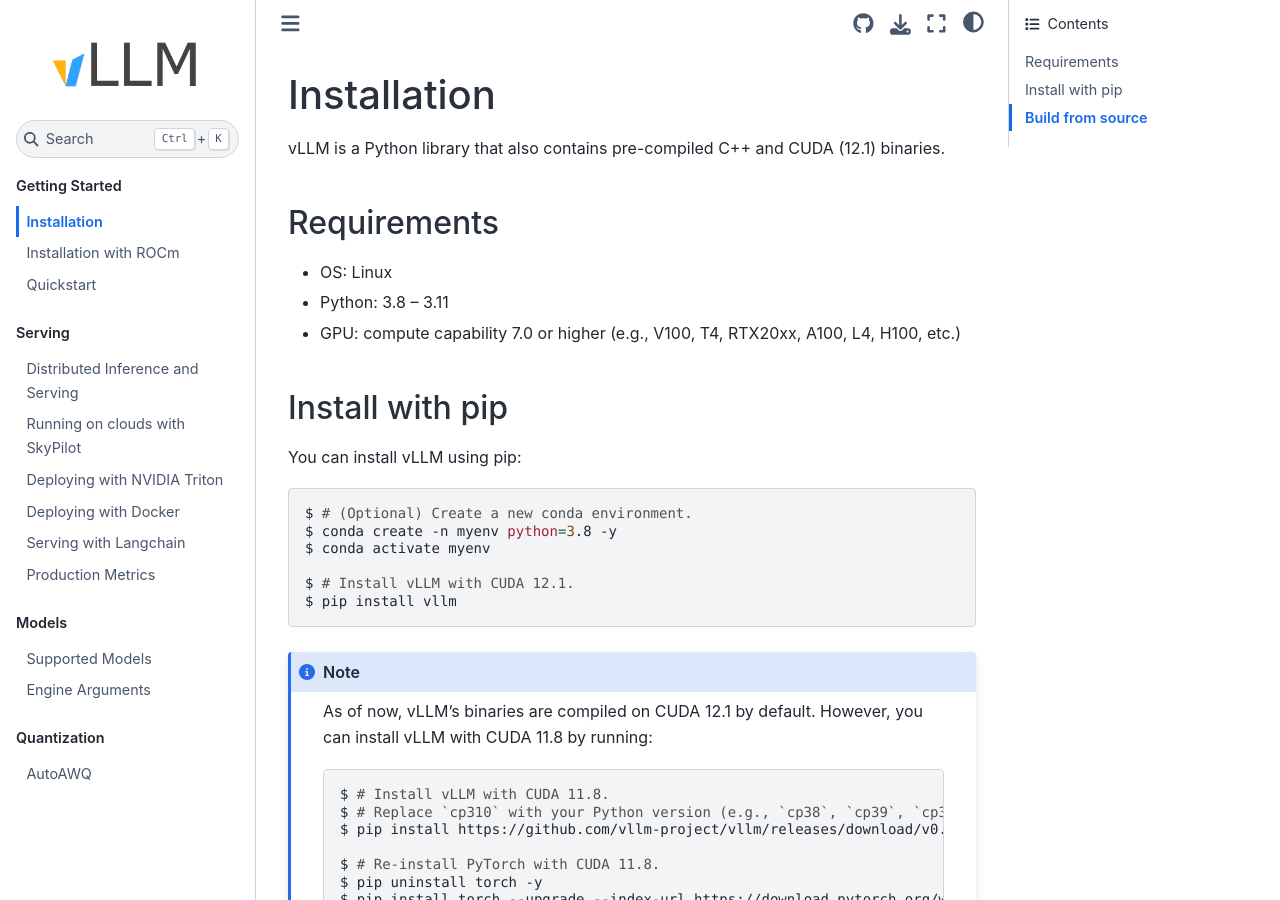
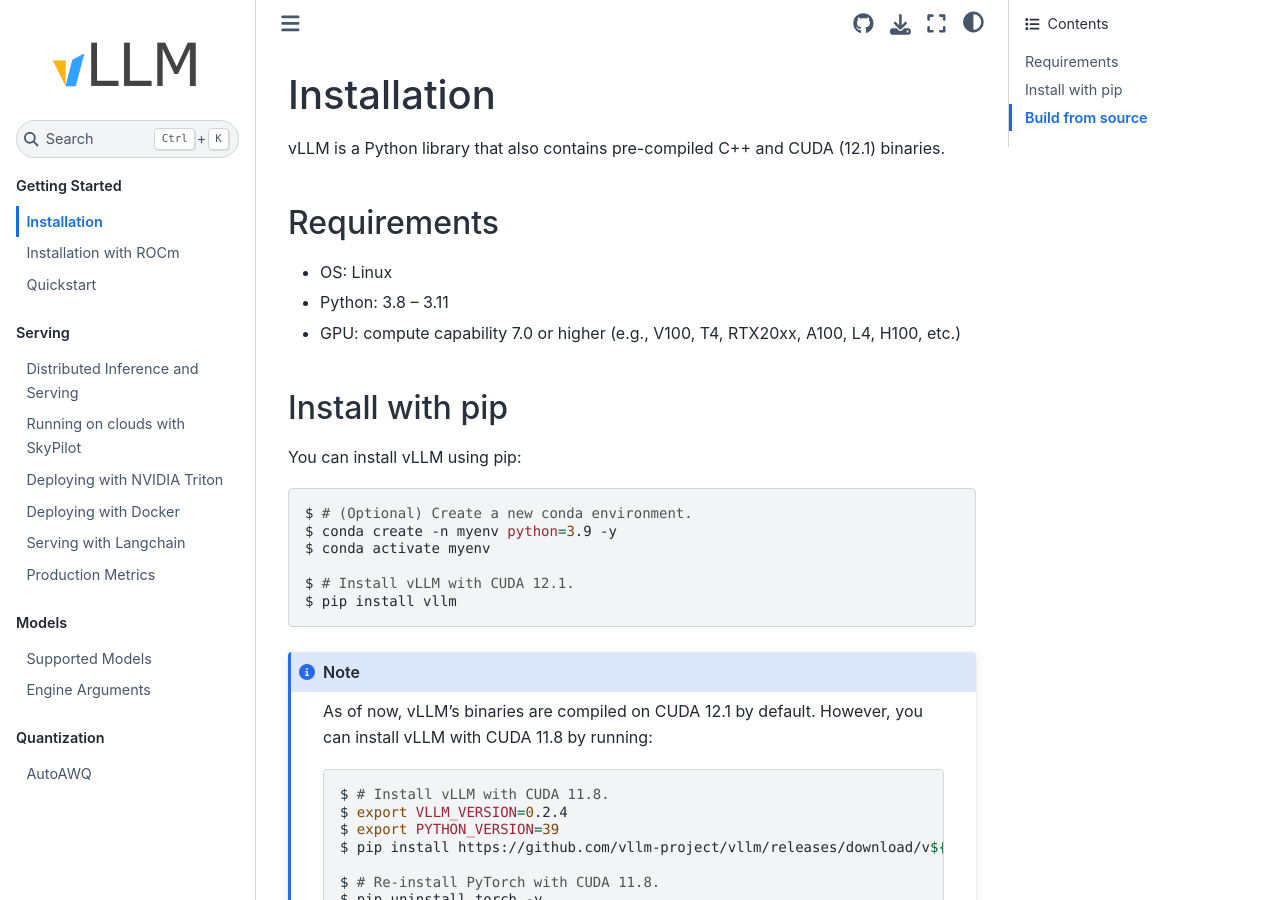
Before and after one commit to shaojiewang/vllm-rocm, a Sphinx documentation site: the page built from docs/source/getting_started/installation.rst, in a window 1280 px wide and 900 px high. Built offline with Sphinx 7.4.7 and the Sphinx Book theme 1.1.4, drawn with Linux system fonts in a browser that asks for light colours; pages that are not in the unit, such as notebooks, are missing from menus.

Commit message:
Update installation instruction for vLLM + CUDA 11.8 (#2086)

```diff
--- a/docs/source/getting_started/installation.rst
+++ b/docs/source/getting_started/installation.rst
@@ -20,7 +20,7 @@
 .. code-block:: console
 
     $ # (Optional) Create a new conda environment.
-    $ conda create -n myenv python=3.8 -y
+    $ conda create -n myenv python=3.9 -y
     $ conda activate myenv
 
     $ # Install vLLM with CUDA 12.1.
@@ -34,8 +34,9 @@
     .. code-block:: console
 
         $ # Install vLLM with CUDA 11.8.
-        $ # Replace `cp310` with your Python version (e.g., `cp38`, `cp39`, `cp311`).
-        $ pip install https://github.com/vllm-project/vllm/releases/download/v0.2.2/vllm-0.2.2+cu118-cp310-cp310-manylinux1_x86_64.whl
+        $ export VLLM_VERSION=0.2.4
+        $ export PYTHON_VERSION=39
+        $ pip install https://github.com/vllm-project/vllm/releases/download/v${VLLM_VERSION}/vllm-${VLLM_VERSION}+cu118-cp${PYTHON_VERSION}-cp${PYTHON_VERSION}-manylinux1_x86_64.whl
 
         $ # Re-install PyTorch with CUDA 11.8.
         $ pip uninstall torch -y
```
